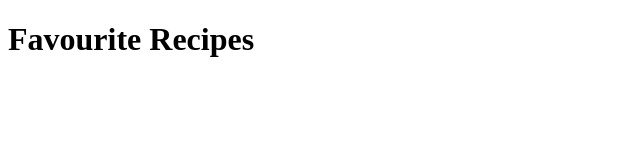
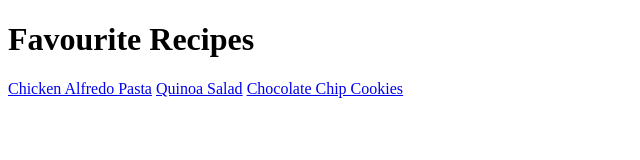
Before and after one commit to naticicirillo/favourite-recipes, a plain HTML site: page index.html in a window 1280 px wide. Shown: the whole page, without its empty margins (0-640 px from the left). Drawn offline with Linux system fonts and the light colour scheme.

Commit message:
Add links to index.html

```diff
--- a/index.html
+++ b/index.html
@@ -7,5 +7,8 @@
 </head>
 <body>
     <h1>Favourite Recipes</h1>
+    <a href="./recipes/chicken-alfredo-pasta.html" target="_blank" rel="noopener noreferrer">Chicken Alfredo Pasta</a>
+    <a href="./recipes/quinoa-salad.html" target="_blank" rel="noopener noreferrer">Quinoa Salad</a>
+    <a href="./recipes/chocolate-chip-cookies.html" target="_blank" rel="noopener noreferrer">Chocolate Chip Cookies</a>
 </body>
 </html>
```
